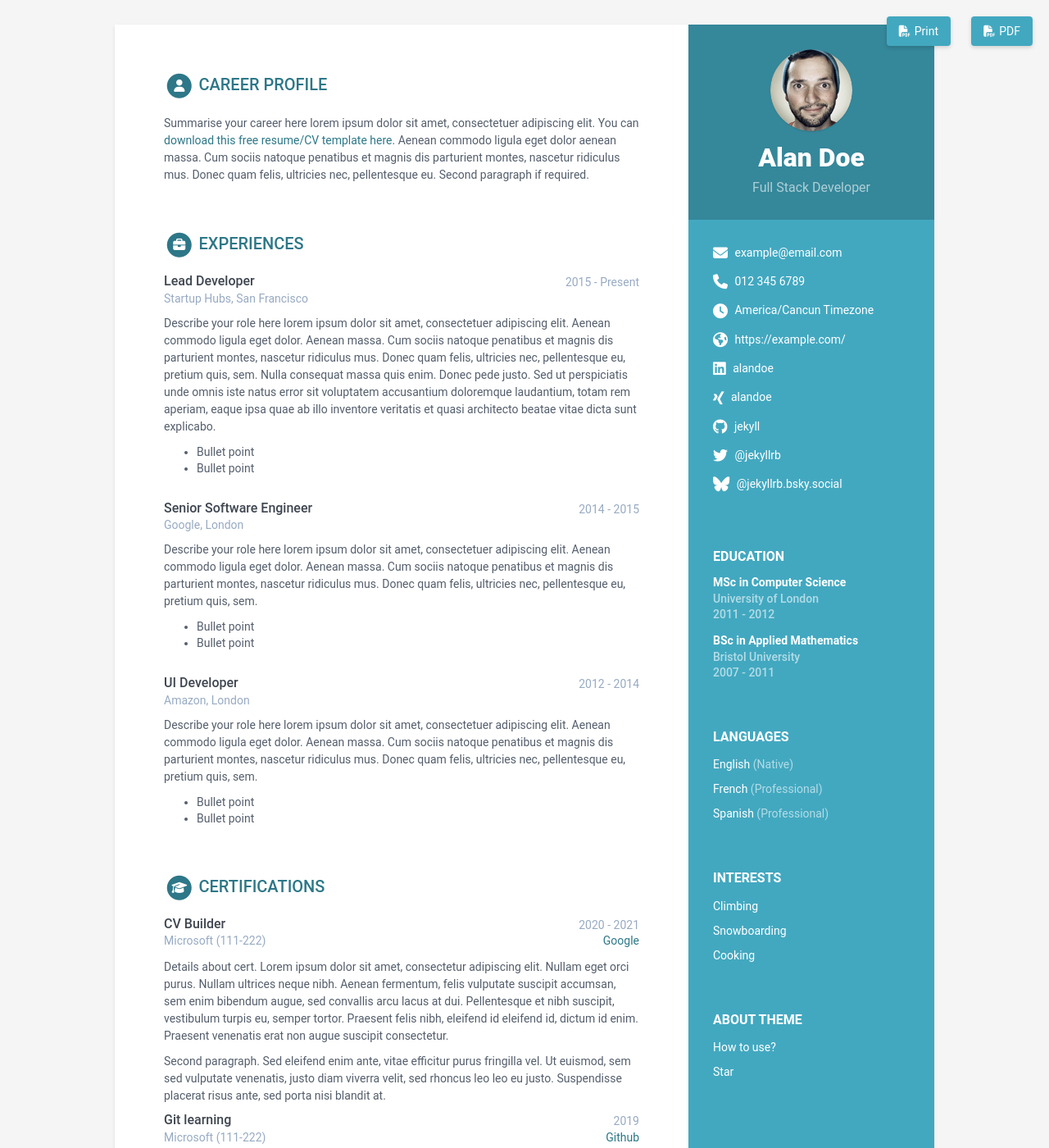
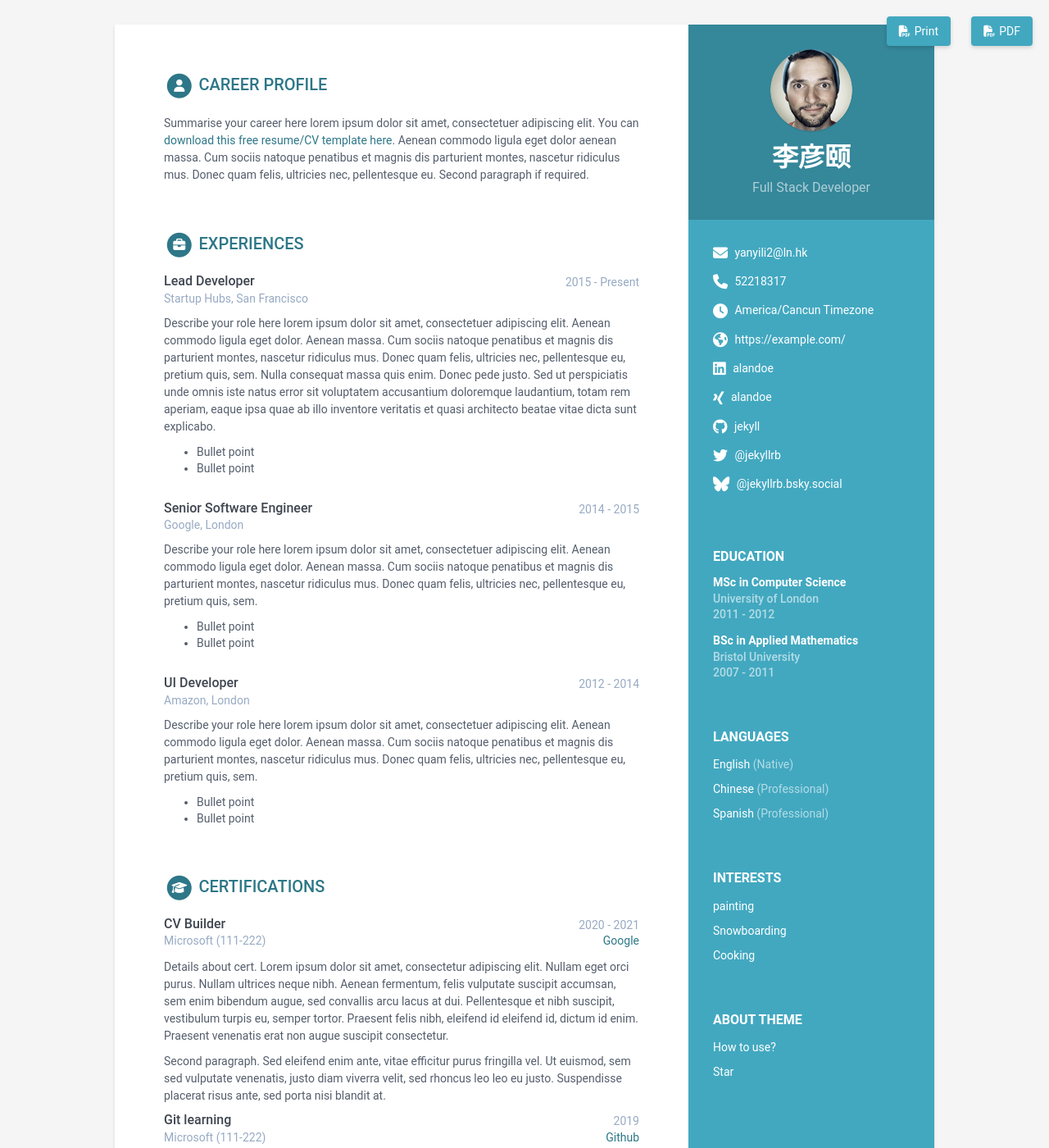
Before and after one commit to L1Y-eng/cv, a Jekyll site: the page built from index.html, in a window 1280 px wide and 1400 px high. Shown: the whole window at 82% size. Built offline with Jekyll 4.4.1, drawn with Linux system fonts in a browser that asks for light colours.

Commit message:
Update cv info

```diff
--- a/_data/data.yml
+++ b/_data/data.yml
@@ -8,13 +8,13 @@ sidebar:
   education: True # set to False if you want education in main section instead of in sidebar
 
   # Profile information
-  name: Alan Doe
+  name: 李彦颐
   tagline: Full Stack Developer
   avatar: profile.png #place a 100x100 picture inside /assets/images/ folder and provide the name of the file below
 
   # Sidebar links
-  email: example@email.com
-  phone: 012 345 6789
+  email: yanyili2@ln.hk
+  phone: 52218317
   timezone: America/Cancun # Enter your timezone, e.g., America/Havana, Africa/Casablanca, America/North_Dakota/Center
   citizenship:
   website: https://example.com/ # Include the full website URL, including "http://" or "https://".
@@ -40,7 +40,7 @@ sidebar:
     - idiom: English
       level: Native
 
-    - idiom: French
+    - idiom: Chinese
       level: Professional
 
     - idiom: Spanish
@@ -49,7 +49,7 @@ sidebar:
   interests:
     title: Interests
     info:
-    - item: Climbing
+    - item: painting
       link:
 
 
```
